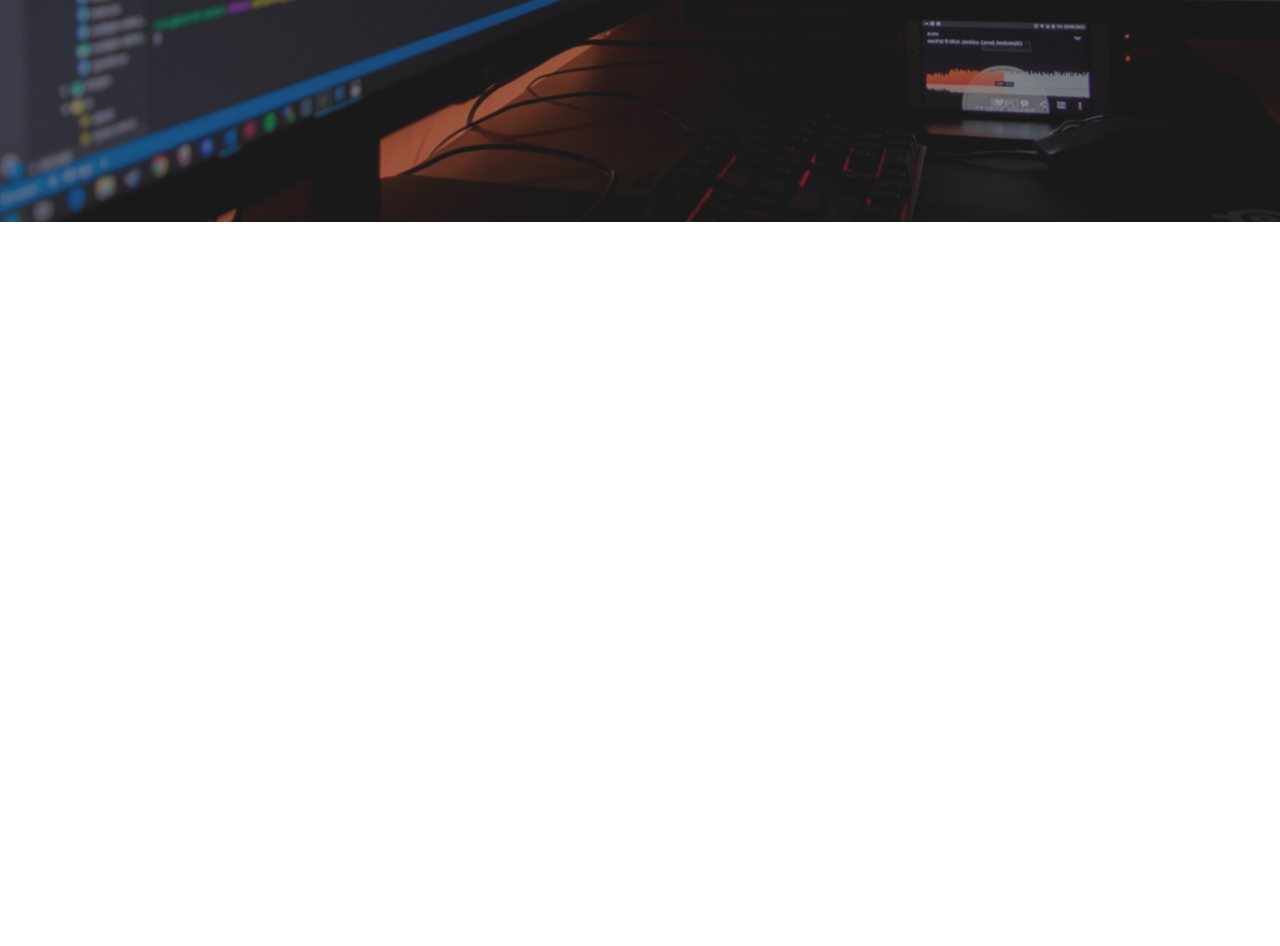
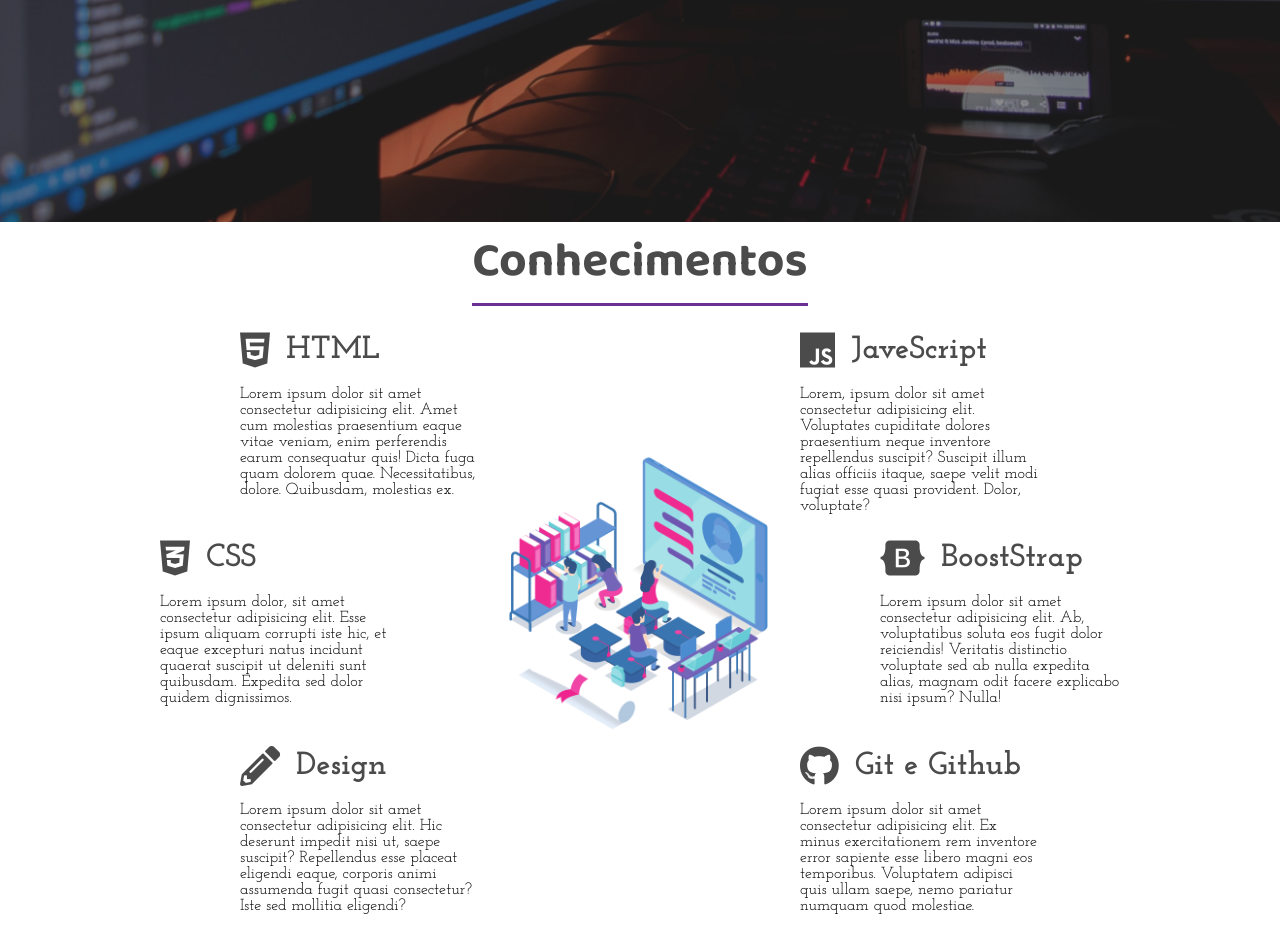
Before and after one commit to imarcioleite/projec01, a plain HTML site: page lanePage/index.html in a window 1280 px wide. Shown: the part 578-1524 px from the top of the page. Before the commit the page ends 800 px from the top, so only its background shows below. Drawn offline with Linux system fonts and the light colour scheme.

Commit message:
sessão conhecimentos OBS arora tudo será em ENGLISH

```diff
--- a/lanePage/_cdn/style.css
+++ b/lanePage/_cdn/style.css
@@ -251,3 +251,90 @@ header {
 .social-media i:hover {
   background-color: #a044ff;
 }
+
+.conhecimentos {
+  display: grid;
+  grid-template-columns: repeat(16, 1fr);
+  grid-template-rows: repeat(6, 6rem);
+  row-gap: 0.5rem;
+}
+
+.conhecimento:nth-child(1) {
+  grid-column: 4/7;
+  grid-row: 1/3;
+}
+
+.conhecimento:nth-child(2) {
+  grid-column: 3/6;
+  grid-row: 3/5;
+}
+
+.conhecimento:nth-child(3) {
+  grid-column: 4/7;
+  grid-row: 5/-1;
+}
+
+.conhecimento:nth-child(4) {
+  grid-column: 11/14;
+  grid-row: 1/3;
+}
+
+.conhecimento:nth-child(5) {
+  grid-column: 12/15;
+  grid-row: 3/5;
+}
+
+.conhecimento:nth-child(6) {
+  grid-column: 11/14;
+  grid-row: 5/-1;
+}
+
+.sessao-conhecimento {
+  background-color: f5f5f5;
+}
+
+.sessao-header {
+  display: flex;
+  align-items: center;
+  justify-content: center; /*alinhamento horizontal alins vertical content*/
+}
+
+.sessao-header h1 {
+  font-family: var(--font-primary);
+  font-size: 3rem;
+  color: #4b4b4b;
+  border-bottom: solid 3px #6a3093;
+  margin-bottom: 1.5rem;
+}
+
+.conhecimento-header {
+  display: flex;
+  align-items: center;
+  color: #4b4b4b;
+}
+
+.conhecimento-header i {
+  font-size: 2.5rem;
+}
+
+.conhecimento-header h3 {
+  font-family: var(--font-secundary);
+  font-size: 2rem;
+  padding-left: 1rem;
+}
+
+.conhecimento-text {
+  font-family: var(--font-secundary);
+  margin-top: 1rem;
+}
+
+.conhecimentos-img-wrapper {
+  grid-column: 7/11;
+  grid-row: 2/6;
+  width: 100%;
+}
+
+.conhecimentos-img-wrapper img {
+  object-fit: cover;
+  width: 100%;
+}
--- a/lanePage/documentacao.txt
+++ b/lanePage/documentacao.txt
@@ -10,3 +10,9 @@ favicom
 criação no site favicon.io
 arquivo de configuração do favicon site.webmanifest.json
 colocação dos codigos que estão abaixo da criação do favicon
+
+cabeçalho e menu
+
+parte do conhecimento
+ section.sessao-conhesimento>(.sessao-header>h1)+.conhecimentos>(.conhecimento>(.conhecimento-header>i.fab+h3).conhecimento-text>p{lorem})*6
+ .conhecimento-img-wrapper
--- a/lanePage/index.html
+++ b/lanePage/index.html
@@ -1,5 +1,6 @@
 <!DOCTYPE html>
 <html lang="pt-br">
+
 <head>
     <meta charset="UTF-8">
     <meta http-equiv="X-UA-Compatible" content="IE=edge">
@@ -11,6 +12,7 @@
     <link rel="manifest" href="img/favicon/site.webmanifest">
     <title>LandPage</title>
 </head>
+
 <body>
     <div class="container">
         <div class="hamburger">
@@ -29,7 +31,7 @@
                 <button>Saiba Mais</button>
             </div>
         </header>
-        <div class="sidebar">
+        <aside class="sidebar">
             <nav>
                 <ul class="menu">
                     <li class="menu-item"><a href="#" class="menu-link">Home</a></li>
@@ -44,8 +46,86 @@
                 <a href=""><i class="fab fa-github-alt"></i></a>
                 <a href=""><i class="fab fa-twitter"></i></a>
             </div>
-        </div>
+        </aside>
+        <section class="sessao-conhecimento">
+            <div class="sessao-header">
+                <h1>Conhecimentos</h1>
+            </div>
+            <div class="conhecimentos">
+                <div class="conhecimento">
+                    <div class="conhecimento-header">
+                        <i class="fab fa-html5"></i>
+                        <h3>HTML</h3>
+                    </div>
+                    <div class="conhecimento-text">
+                        <p>Lorem ipsum dolor sit amet consectetur adipisicing elit. Amet cum molestias
+                            praesentium eaque vitae veniam, enim perferendis earum consequatur quis! Dicta
+                            fuga quam dolorem quae. Necessitatibus, dolore. Quibusdam, molestias ex.</p>
+                    </div>
+                </div>
+                <div class="conhecimento">
+                    <div class="conhecimento-header">
+                        <i class="fab fa-css3-alt"></i>
+                        <h3>CSS</h3>
+                    </div>
+                    <div class="conhecimento-text">
+                        <p>Lorem ipsum dolor, sit amet consectetur adipisicing elit. Esse ipsum aliquam
+                            corrupti iste hic, et eaque excepturi natus incidunt quaerat suscipit ut deleniti
+                            sunt quibusdam. Expedita sed dolor quidem dignissimos.</p>
+                    </div>
+                </div>
+                <div class="conhecimento">
+                    <div class="conhecimento-header">
+                        <i class="fas fa-pencil-alt"></i>
+                        <h3>Design</h3>
+                    </div>
+                    <div class="conhecimento-text">
+                        <p>Lorem ipsum dolor sit amet consectetur adipisicing elit. Hic deserunt impedit nisi
+                            ut, saepe suscipit? Repellendus esse placeat eligendi eaque, corporis animi
+                            assumenda fugit quasi consectetur? Iste sed mollitia eligendi?</p>
+                    </div>
+                </div>
+                <div class="conhecimento">
+                    <div class="conhecimento-header">
+                        <i class="fab fa-js"></i>
+                        <h3>JaveScript</h3>
+                    </div>
+                    <div class="conhecimento-text">
+                        <p>Lorem, ipsum dolor sit amet consectetur adipisicing elit. Voluptates cupiditate
+                            dolores praesentium neque inventore repellendus suscipit? Suscipit illum alias
+                            officiis itaque, saepe velit modi fugiat esse quasi provident. Dolor, voluptate?
+                        </p>
+                    </div>
+                </div>
+                <div class="conhecimento">
+                    <div class="conhecimento-header">
+                        <i class="fab fa-bootstrap"></i>
+                        <h3>BoostStrap</h3>
+                    </div>
+                    <div class="conhecimento-text">
+                        <p>Lorem ipsum dolor sit amet consectetur adipisicing elit. Ab, voluptatibus soluta
+                            eos fugit dolor reiciendis! Veritatis distinctio voluptate sed ab nulla expedita
+                            alias, magnam odit facere explicabo nisi ipsum? Nulla!</p>
+                    </div>
+                </div>
+                <div class="conhecimento">
+                    <div class="conhecimento-header">
+                        <i class="fab fa-github"></i>
+                        <h3>Git e Github</h3>
+                    </div>
+                    <div class="conhecimento-text">
+                        <p>Lorem ipsum dolor sit amet consectetur adipisicing elit. Ex minus exercitationem
+                            rem inventore error sapiente esse libero magni eos temporibus. Voluptatem adipisci
+                            quis ullam saepe, nemo pariatur numquam quod molestiae.</p>
+                    </div>
+                </div>
+                <div class="conhecimentos-img-wrapper">
+                    <img src="img/conhecimentos.png" alt="conhecimentos">
+                </div>
+            </div>
+        </section>
     </div>
 </body>
 <script src="_cdn/scrip.js"></script>
+
 </html>
```
Also changed, not shown: lanePage/img/conhecimentos.png (added).
